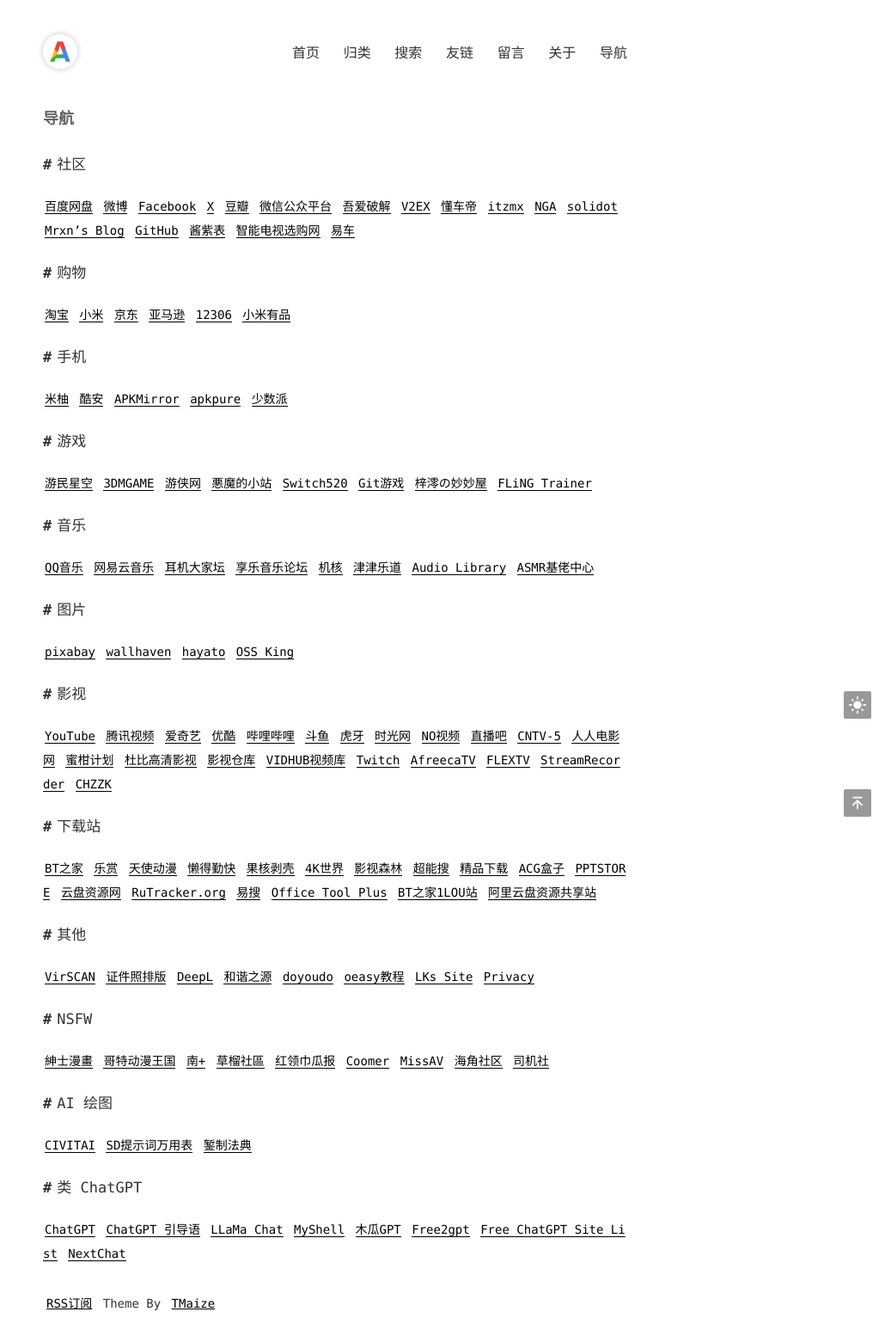
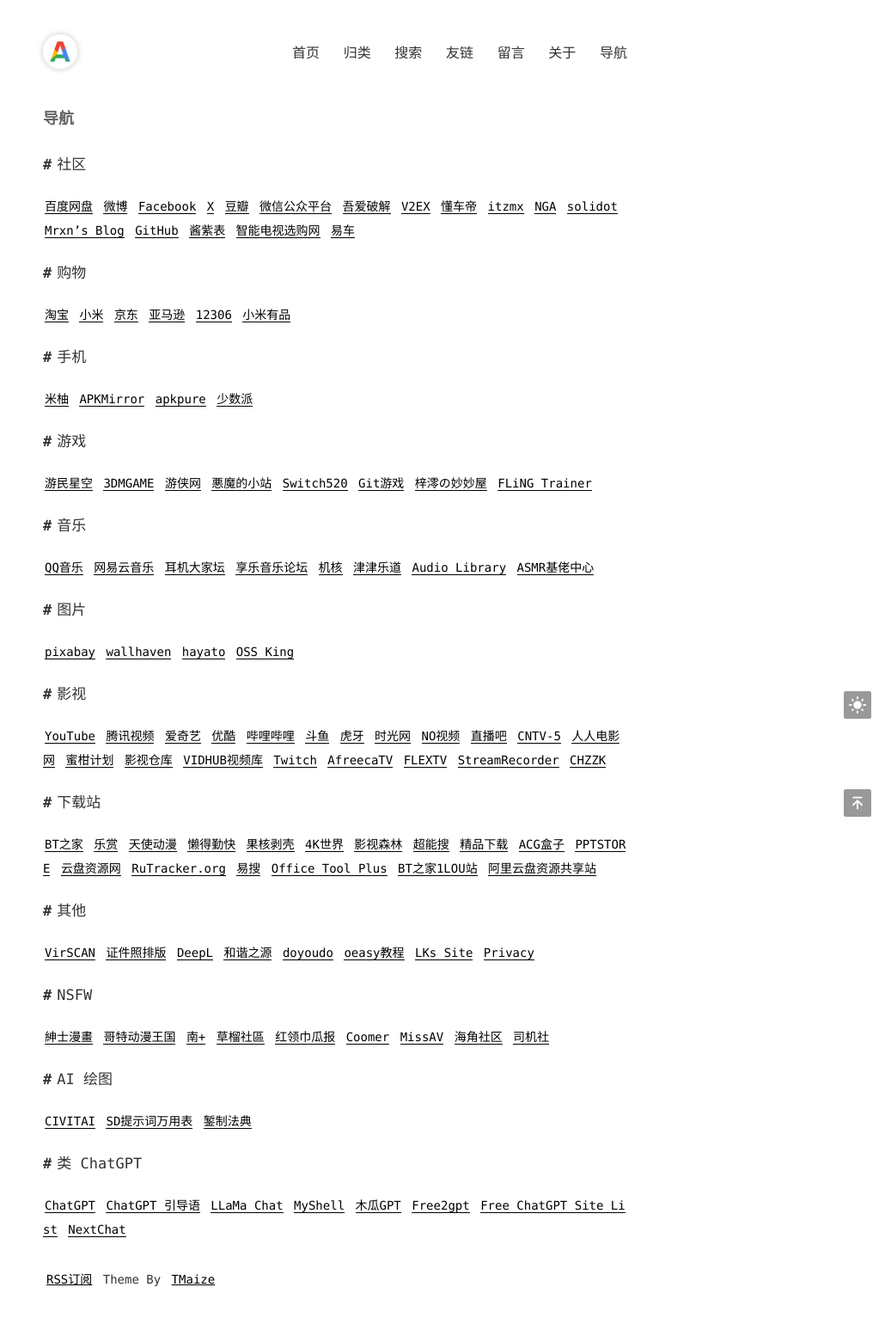
Before and after one commit to admans/admans.github.io, a Jekyll site: the page built from pages/navi.md, in a window 1280 px wide. Shown: the whole page at 86% size, without its empty margins (250-1280 px from the left). Built offline with Jekyll 4.4.1, drawn with Linux system fonts in a browser that asks for light colours; after the commit the page ends 1512 px from its top, so only the background shows below that.

Commit message:
Update navi.md

```diff
--- a/pages/navi.md
+++ b/pages/navi.md
@@ -13,7 +13,7 @@ title: 导航
 
 ## 手机
 
-[米柚](https://miui.com/ "米柚") [酷安](https://www.coolapk.com/ "酷安") [APKMirror](http://www.apkmirror.com/ "APKMirror") [apkpure](https://apkpure.com/ "apkpure") [少数派](https://sspai.com/ "少数派")
+[米柚](https://miui.com/ "米柚") [APKMirror](http://www.apkmirror.com/ "APKMirror") [apkpure](https://apkpure.com/ "apkpure") [少数派](https://sspai.com/ "少数派")
 
 ## 游戏
 
@@ -29,7 +29,7 @@ title: 导航
 
 ## 影视
 
-[YouTube](https://www.youtube.com/ "YouTube") [腾讯视频](https://v.qq.com/ "腾讯视频") [爱奇艺](https://www.iqiyi.com/ "爱奇艺") [优酷](https://www.youku.com/ "优酷") [哔哩哔哩](https://www.bilibili.com/ "哔哩哔哩") [斗鱼](https://www.douyu.com/ "斗鱼") [虎牙](https://www.huya.com/ "虎牙") [时光网](http://www.mtime.com/ "时光网") [NO视频](https://www.novipnoad.com/ "NO视频") [直播吧](http://www.zhibo8.cc/ "直播吧") [CNTV-5](http://tv.cntv.cn/live/cctv5/?pt=HD "CNTV-5") [人人电影网](https://www.rrdynb.com/index.html "人人电影网") [蜜柑计划](https://mikanani.me/ "蜜柑计划") [杜比高清影视](https://dubi.tk/ "杜比高清影视") [影视仓库](http://www.wmdz.com/index.html "影视仓库") [VIDHUB视频库](https://vidhub.link/ "VIDHUB视频库") [Twitch](https://www.twitch.tv/ "Twitch") [AfreecaTV](https://www.afreecatv.com/ "AfreecaTV") [FLEXTV](https://www.flextv.co.kr/ "FLEXTV") [StreamRecorder](https://streamrecorder.io/ "StreamRecorder") [CHZZK](https://chzzk.naver.com/ "CHZZK")
+[YouTube](https://www.youtube.com/ "YouTube") [腾讯视频](https://v.qq.com/ "腾讯视频") [爱奇艺](https://www.iqiyi.com/ "爱奇艺") [优酷](https://www.youku.com/ "优酷") [哔哩哔哩](https://www.bilibili.com/ "哔哩哔哩") [斗鱼](https://www.douyu.com/ "斗鱼") [虎牙](https://www.huya.com/ "虎牙") [时光网](http://www.mtime.com/ "时光网") [NO视频](https://www.novipnoad.com/ "NO视频") [直播吧](http://www.zhibo8.cc/ "直播吧") [CNTV-5](http://tv.cntv.cn/live/cctv5/?pt=HD "CNTV-5") [人人电影网](https://www.rrdynb.com/index.html "人人电影网") [蜜柑计划](https://mikanani.me/ "蜜柑计划") [影视仓库](http://www.wmdz.com/index.html "影视仓库") [VIDHUB视频库](https://vidhub.link/ "VIDHUB视频库") [Twitch](https://www.twitch.tv/ "Twitch") [AfreecaTV](https://www.afreecatv.com/ "AfreecaTV") [FLEXTV](https://www.flextv.co.kr/ "FLEXTV") [StreamRecorder](https://streamrecorder.io/ "StreamRecorder") [CHZZK](https://chzzk.naver.com/ "CHZZK")
 
 ## 下载站
 
```
